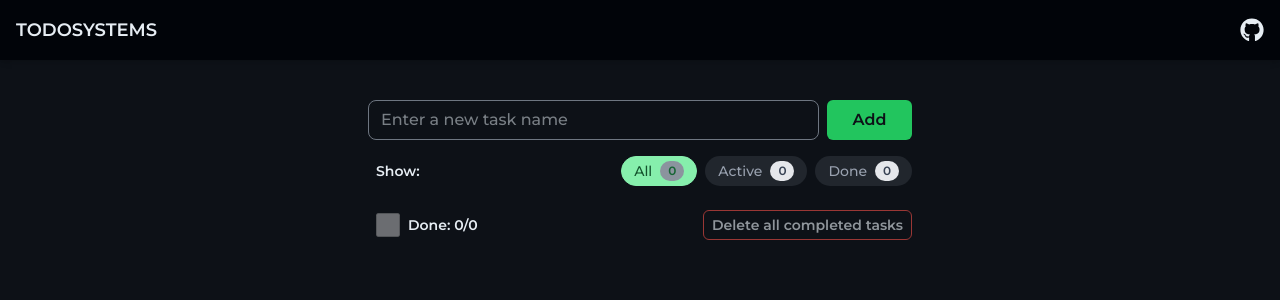
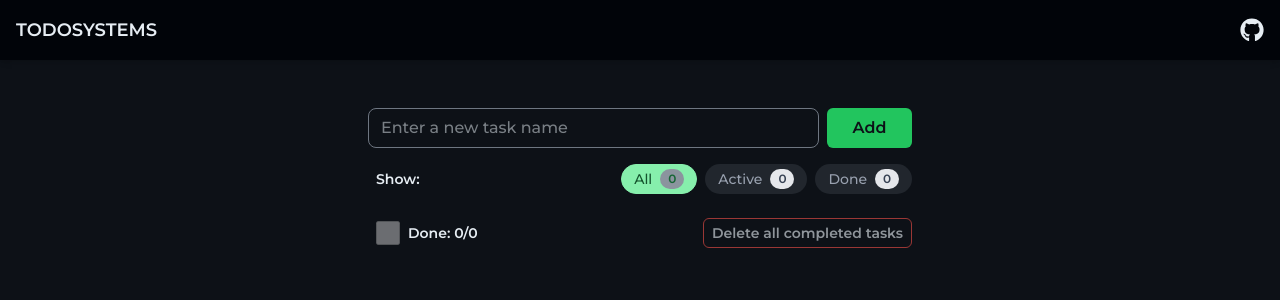
Before and after one commit to jaikeex/todosystems, a React (Vite) app: page / in a window 1280 px wide. Shown: the top 300 px of the page. Built offline with nearby package versions, Linux system fonts and the light colour scheme; no server answers; a web font is replaced by a local one.

Commit message:
layout vertical padding is slightly bigger now

```diff
--- a/src/App.tsx
+++ b/src/App.tsx
@@ -11,7 +11,7 @@ function App() {
   return (
     <main>
       <AppHeader />
-      <div className="flex flex-col px-2 py-6 md:px-4 md:py-10 gap-4 max-w-xl min-w-sm md:min-w-lg mx-auto">
+      <div className="flex flex-col px-2 py-10 md:px-4 md:py-12 gap-4 max-w-xl min-w-sm md:min-w-lg mx-auto">
         <TaskInput />
         <TaskFilters />
         <TaskListHeader />
```
